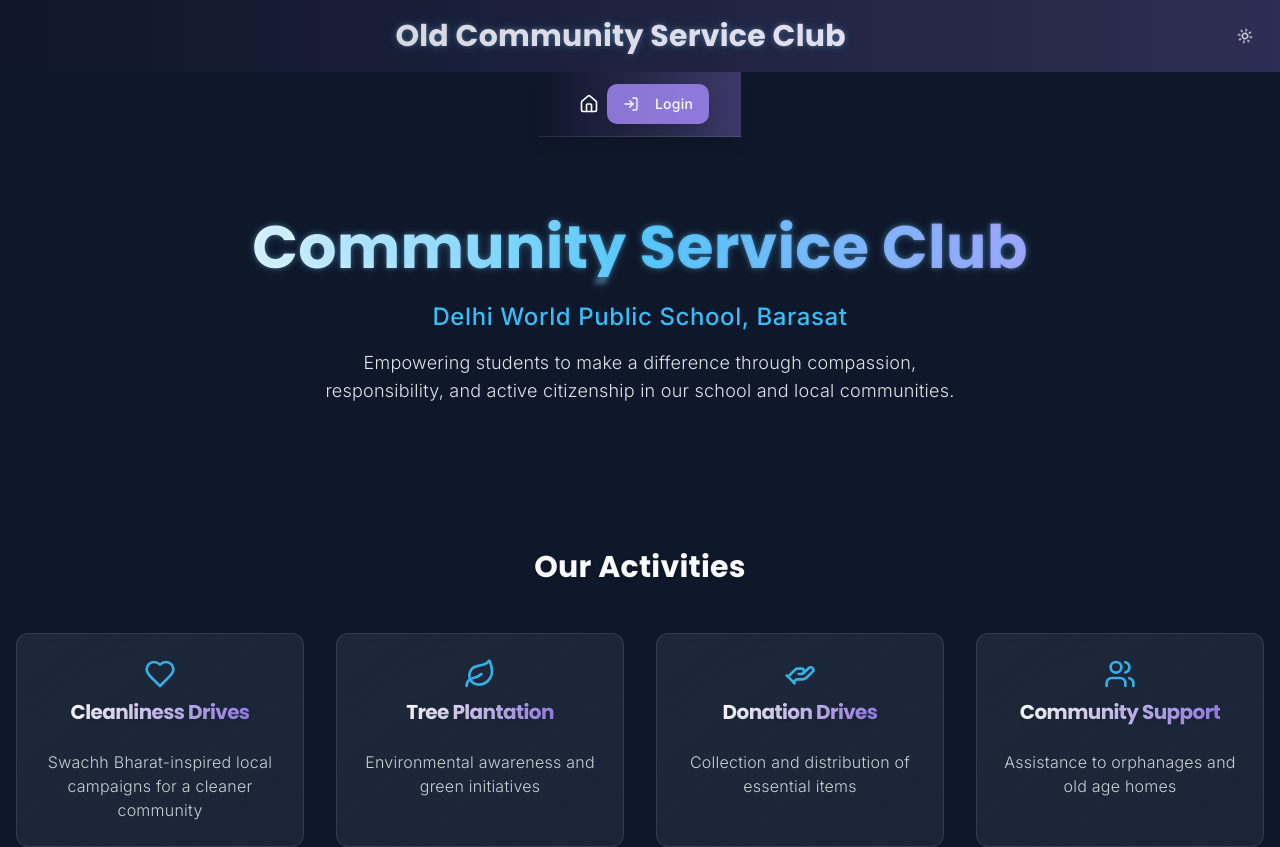
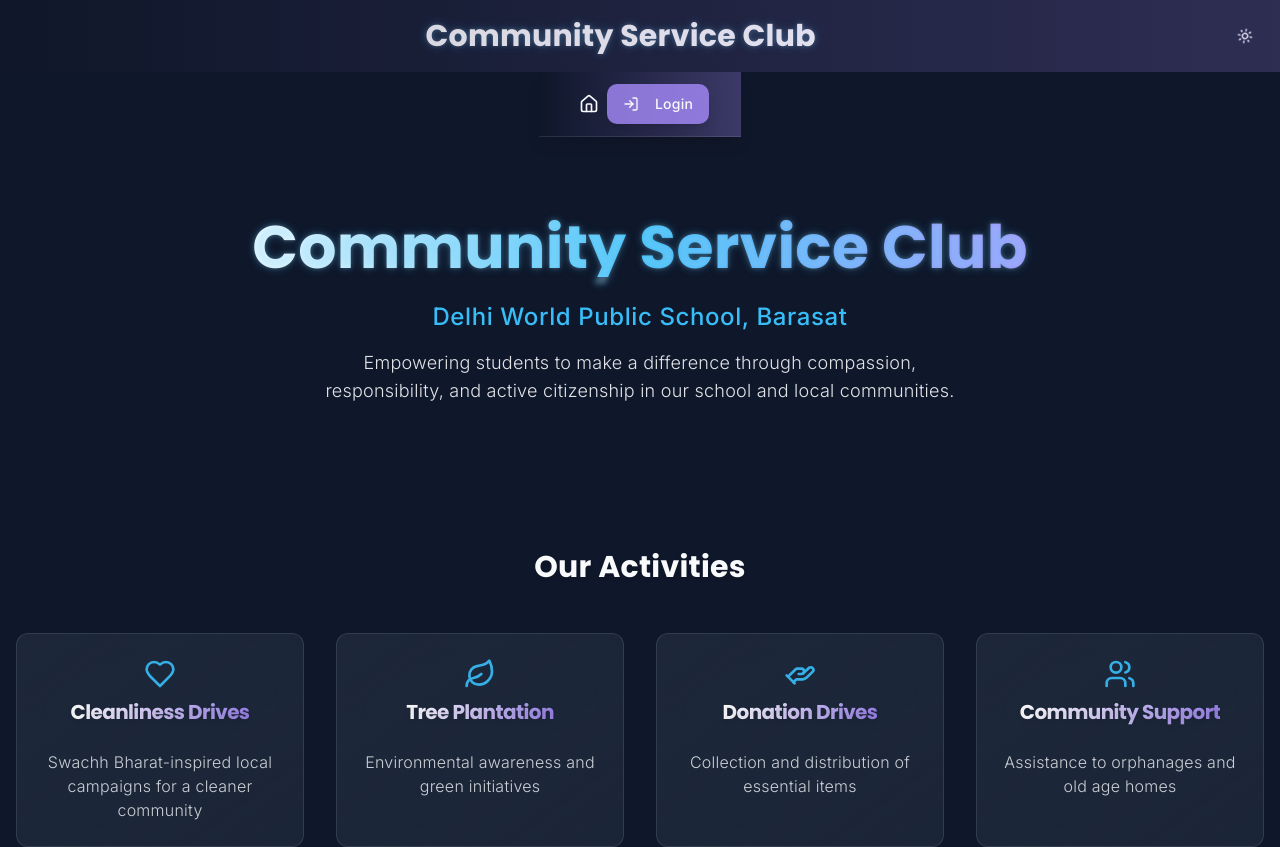
Before and after one commit to Riju-Rahaman/communityclub_dwpsb, a React (Vite) app: page / in a window 1280 px wide. Shown: the top 847 px of the page. Built offline with nearby package versions, Linux system fonts and the light colour scheme.

Commit message:
Remove old word
Remove the word "Old" from the header.

```diff
--- a/src/components/Header.tsx
+++ b/src/components/Header.tsx
@@ -6,7 +6,7 @@ export function Header() {
     <header className="bg-primary py-4 text-white relative overflow-hidden animate-fade-in">
       <div className="max-w-7xl mx-auto px-4 flex items-center justify-between">
         <h1 className="text-3xl font-bold text-center w-full animate-text-glow">
-          Old Community Service Club
+          Community Service Club
         </h1>
         <ThemeToggle />
       </div>
```
